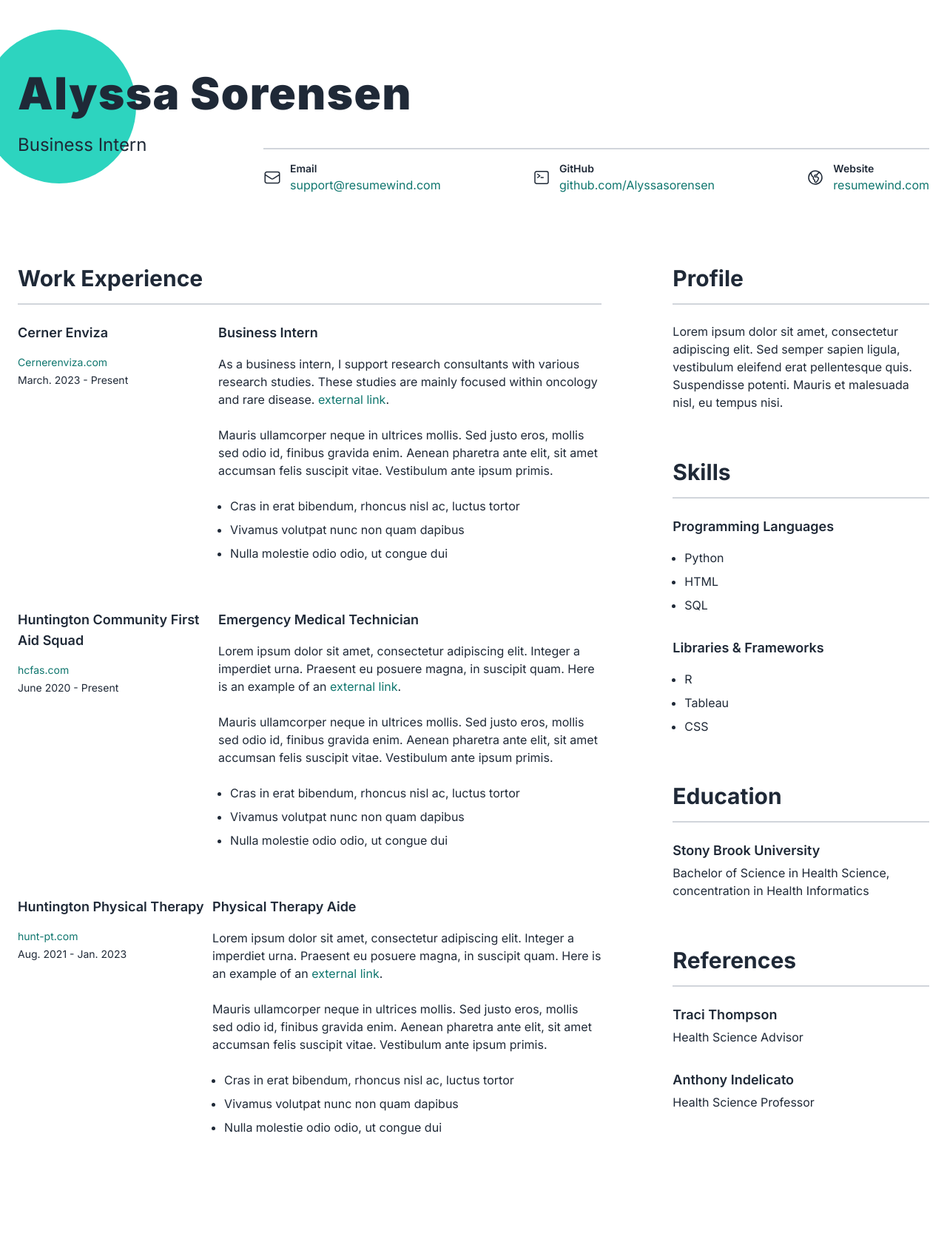
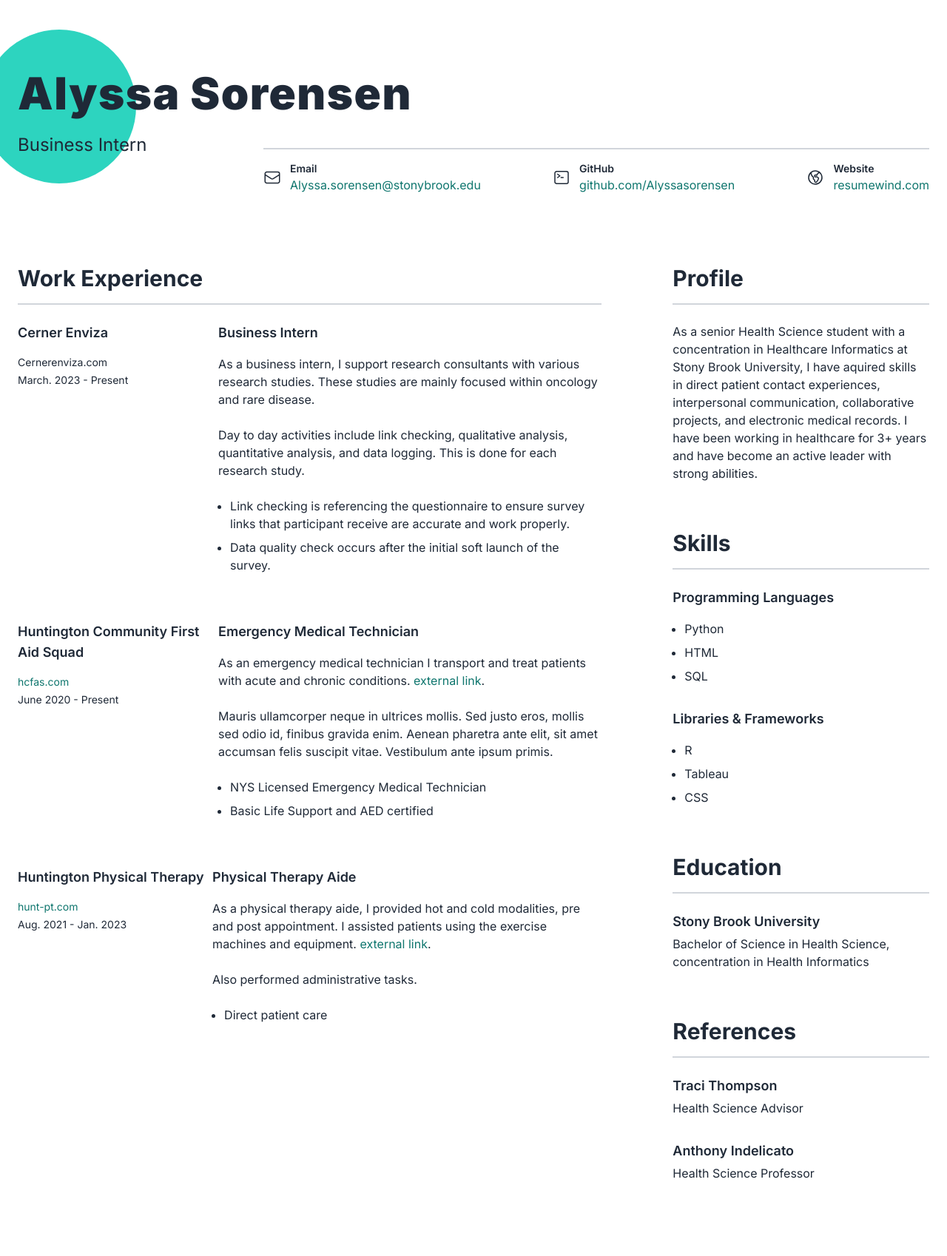
Before and after one commit to Alyssasorensen/Flask_render, a Flask app: page / in a window 1280 px wide. Shown: the whole page at 74% size. Before the commit the page ends 1534 px from the top, so only its background shows below. Run offline with Flask 3, Linux system fonts and the light colour scheme.

Commit message:
have added new html

```diff
--- a/templates/home.html
+++ b/templates/home.html
@@ -63,11 +63,11 @@
                   <p class="mb-0 font-semibold text-sm">Email</p>
                   <p class="mb-0">
                     <a
-                      href="mailto:support@resumewind.com"
+                      href="mailto:Alyssa.sorensen@stonybrook.edu"
                       target="_blank"
                       rel="noreferrer"
                     >
-                      support@resumewind.com
+                      Alyssa.sorensen@stonybrook.edu
                     </a>
                   </p>
                 </div>
@@ -154,11 +154,6 @@
                 <!-- Company 1 -->
                 <h4 class="mb-1 lg:mb-4">Cerner Enviza</h4>
                 <p class="text-sm mb-1">
-                  <a
-                    href="https://resumewind.com/"
-                    target="_blank"
-                    rel="noreferrer"
-                  >
                     Cernerenviza.com
                   </a>
                 </p>
@@ -172,23 +167,14 @@
                   As a business intern, I support research consultants with various
                   research studies. These studies are mainly focused within oncology
                   and rare disease.
-                  <a
-                    href="https://resumewind.com/"
-                    target="_blank"
-                    rel="noreferrer"
-                    >external link</a
-                  >.
                 </p>
                 <p>
-                  Mauris ullamcorper neque in ultrices mollis. Sed justo eros,
-                  mollis sed odio id, finibus gravida enim. Aenean pharetra ante
-                  elit, sit amet accumsan felis suscipit vitae. Vestibulum ante
-                  ipsum primis.
+                  Day to day activities include link checking, qualitative analysis, quantitative analysis, and data logging.
+                  This is done for each research study.
                 </p>
                 <ul>
-                  <li>Cras in erat bibendum, rhoncus nisl ac, luctus tortor</li>
-                  <li>Vivamus volutpat nunc non quam dapibus</li>
-                  <li>Nulla molestie odio odio, ut congue dui</li>
+                  <li>Link checking is referencing the questionnaire to ensure survey links that participant receive are accurate and work properly.</li>
+                  <li>Data quality check occurs after the initial soft launch of the survey.</li>
                 </ul>
               </div>
             </div>
@@ -214,9 +200,7 @@
                 <!-- Job Title 2 -->
                 <h4 class="mb-4">Emergency Medical Technician</h4>
                 <p>
-                  Lorem ipsum dolor sit amet, consectetur adipiscing elit.
-                  Integer a imperdiet urna. Praesent eu posuere magna, in
-                  suscipit quam. Here is an example of an
+                  As an emergency medical technician I transport and treat patients with acute and chronic conditions.
                   <a
                     href="https://resumewind.com/"
                     target="_blank"
@@ -231,9 +215,8 @@
                   ipsum primis.
                 </p>
                 <ul>
-                  <li>Cras in erat bibendum, rhoncus nisl ac, luctus tortor</li>
-                  <li>Vivamus volutpat nunc non quam dapibus</li>
-                  <li>Nulla molestie odio odio, ut congue dui</li>
+                  <li>NYS Licensed Emergency Medical Technician</li>
+                  <li>Basic Life Support and AED certified</li>
                 </ul>
               </div>
             </div>
@@ -259,9 +242,8 @@
                 <!-- Job Title 3 -->
                 <h4 class="mb-4">Physical Therapy Aide</h4>
                 <p>
-                  Lorem ipsum dolor sit amet, consectetur adipiscing elit.
-                  Integer a imperdiet urna. Praesent eu posuere magna, in
-                  suscipit quam. Here is an example of an
+                  As a physical therapy aide, I provided hot and cold modalities, pre and post appointment.
+                  I assisted patients using the exercise machines and equipment.
                   <a
                     href="https://resumewind.com/"
                     target="_blank"
@@ -270,15 +252,10 @@
                   >.
                 </p>
                 <p>
-                  Mauris ullamcorper neque in ultrices mollis. Sed justo eros,
-                  mollis sed odio id, finibus gravida enim. Aenean pharetra ante
-                  elit, sit amet accumsan felis suscipit vitae. Vestibulum ante
-                  ipsum primis.
+                  Also performed administrative tasks.
                 </p>
                 <ul>
-                  <li>Cras in erat bibendum, rhoncus nisl ac, luctus tortor</li>
-                  <li>Vivamus volutpat nunc non quam dapibus</li>
-                  <li>Nulla molestie odio odio, ut congue dui</li>
+                  <li>Direct patient care</li>
                 </ul>
               </div>
             </div>
@@ -288,9 +265,9 @@
             <!-- Profile -->
             <h3>Profile</h3>
             <p>
-              Lorem ipsum dolor sit amet, consectetur adipiscing elit. Sed
-              semper sapien ligula, vestibulum eleifend erat pellentesque quis.
-              Suspendisse potenti. Mauris et malesuada nisl, eu tempus nisi.
+              As a senior Health Science student with a concentration in Healthcare Informatics at Stony Brook University, I have aquired skills
+              in direct patient contact experiences, interpersonal communication, collaborative projects, and electronic medical records. I have been working
+              in healthcare for 3+ years and have become an active leader with strong abilities.
             </p>
 
             <!-- Skills -->
```
